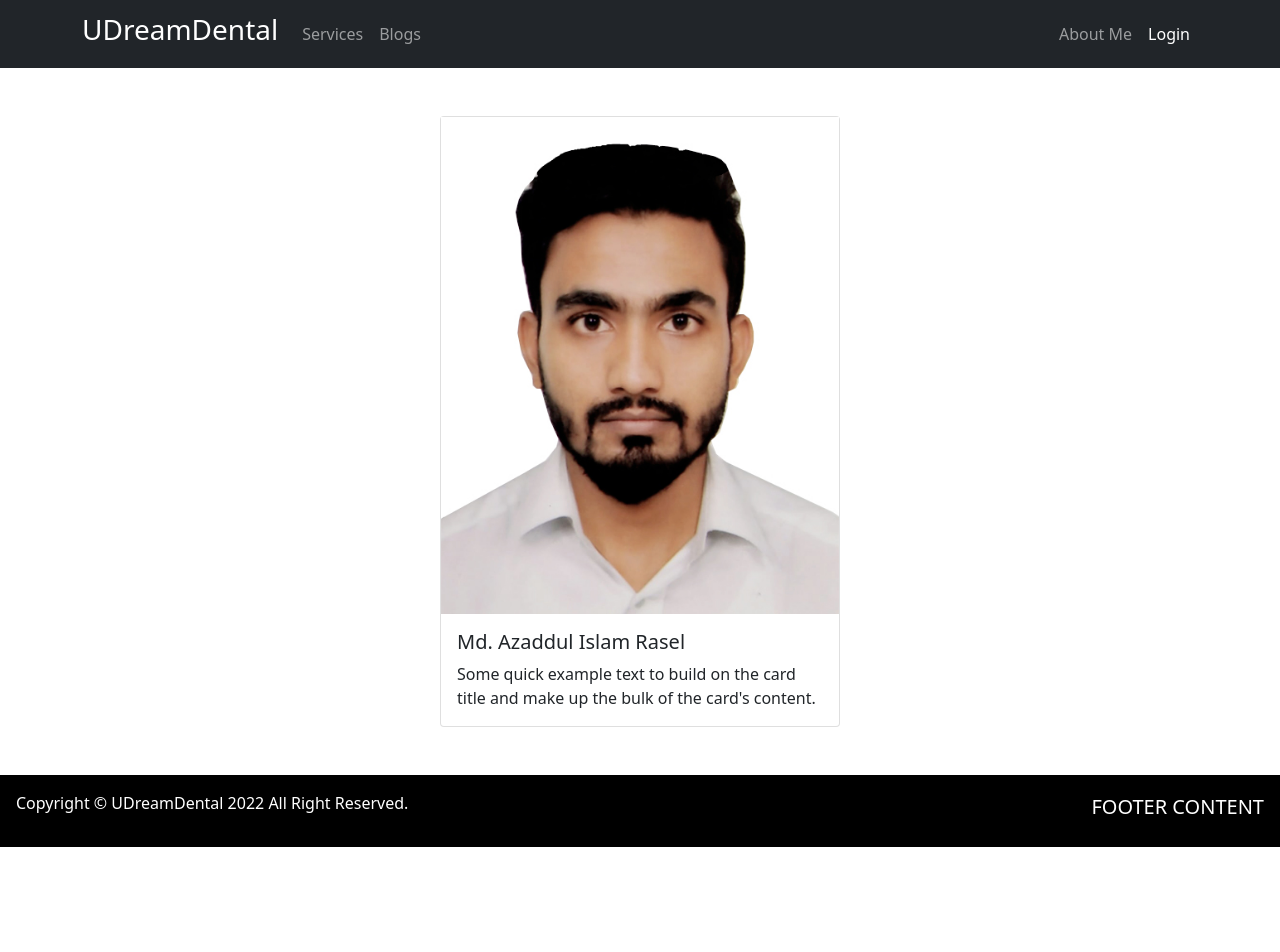
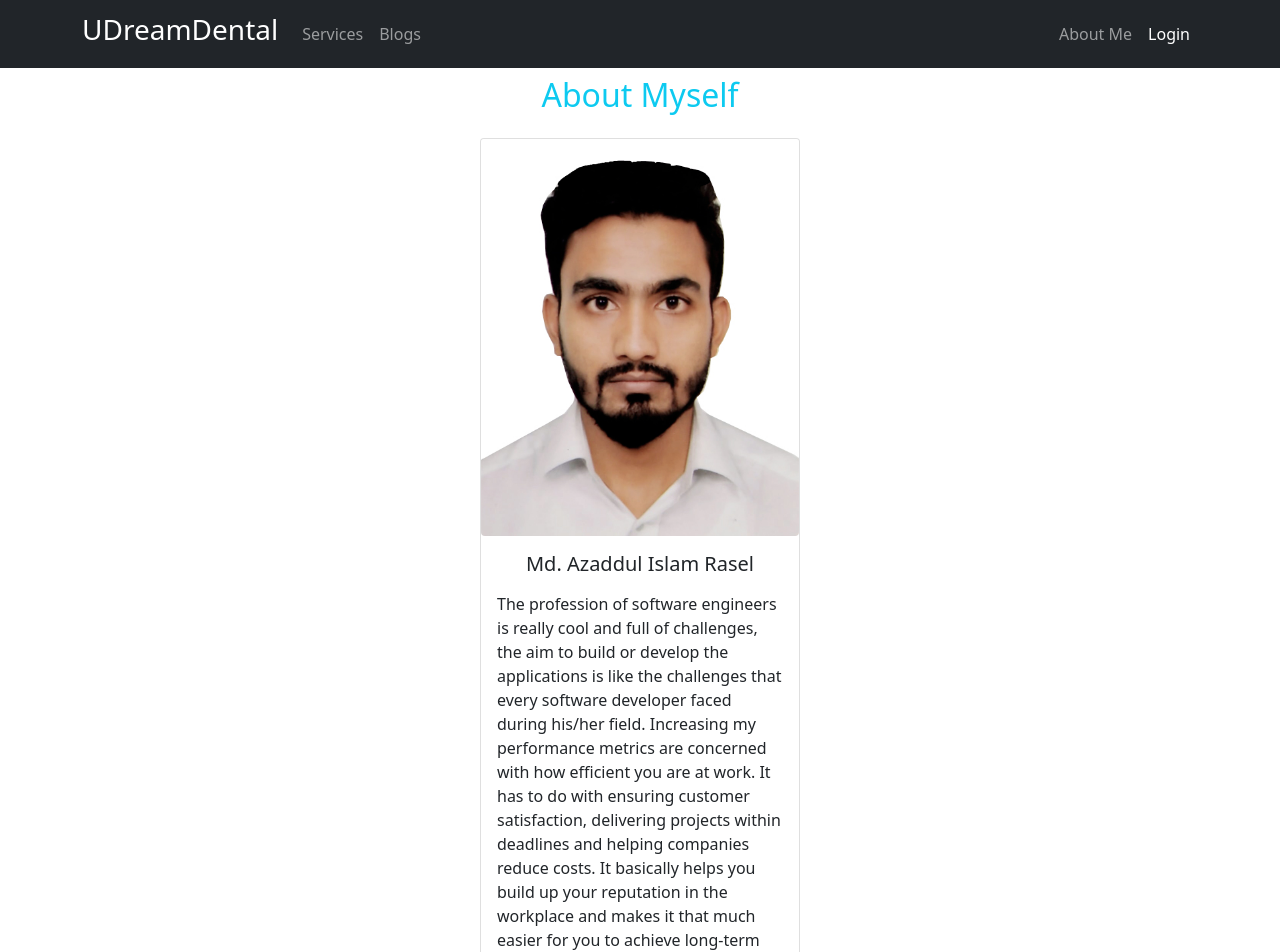
Before and after one commit to Rasel105/UDream_Dental, a React (Create React App) app: page /aboutme in a window 1280 px wide. Shown: the top 952 px of the page. Before the commit the page ends 847 px from the top, so only its background shows below. Built offline with nearby package versions, Linux system fonts and the light colour scheme; no server answers.

Commit message:
about me section prepared

```diff
--- a/src/pages/About/About.js
+++ b/src/pages/About/About.js
@@ -3,17 +3,22 @@ import { Button, Card } from 'react-bootstrap';
 import personalPhoto from '../../images/Personal/Rasel.jpg'
 const About = () => {
      return (
-          <div className='d-flex justify-content-center align-items-center my-5'>
-               <Card style={{ width: '25rem' }}>
-                    <img src={personalPhoto} alt="" />
-                    <Card.Body>
-                         <Card.Title>Md. Azaddul Islam Rasel</Card.Title>
-                         <Card.Text>
-                              Some quick example text to build on the card title and make up the bulk of
-                              the card's content.
-                         </Card.Text>
-                    </Card.Body>
-               </Card>
+          <div>
+               <h2 className='text-center text-info mt-2'>About Myself</h2>
+               <div className='d-flex justify-content-center align-items-center mt-4 mb-5 '>
+                    <Card className='rounded' style={{ width: '20rem' }}>
+                         <img className='rounded' src={personalPhoto} alt="" />
+                         <Card.Body>
+                              <Card.Title className='text-center mb-3'>Md. Azaddul Islam Rasel</Card.Title>
+                              <Card.Text>
+                                   The profession of software engineers is really cool and full of challenges, the aim to build or develop the applications is like the challenges that every software developer faced during his/her field.
+
+                                   Increasing my performance metrics are concerned with how efficient you are at work. It has to do with ensuring customer satisfaction, delivering projects within deadlines and helping companies reduce costs. It basically helps you build up your reputation in the workplace and makes it that much easier for you to achieve long-term goals like promotions.
+
+                              </Card.Text>
+                         </Card.Body>
+                    </Card>
+               </div>
           </div>
      );
 };
--- a/src/pages/Home/Banner/Banner.js
+++ b/src/pages/Home/Banner/Banner.js
@@ -15,7 +15,7 @@ const Banner = () => {
                          />
                          <Carousel.Caption>
                               <h3>Friendly Gentle Dentist</h3>
-                              <p>Nulla vitae elit libero, a pharetra augue mollis interdum.</p>
+                              <p>Every tooth in a man's head is more valuable than a diamond.</p>
                          </Carousel.Caption>
                     </Carousel.Item>
                     <Carousel.Item>
@@ -25,8 +25,8 @@ const Banner = () => {
                               alt="Second slide"
                          />
                          <Carousel.Caption>
-                              <h3>Second slide label</h3>
-                              <p>Lorem ipsum dolor sit amet, consectetur adipiscing elit.</p>
+                              <h3>Possible Risk From Dental Fillings.</h3>
+                              <p>A dentist at work in his vocation always looks down in the mouth.</p>
                          </Carousel.Caption>
                     </Carousel.Item>
                </Carousel>
--- a/src/pages/Home/Home/Home.js
+++ b/src/pages/Home/Home/Home.js
@@ -1,6 +1,4 @@
 import React from 'react';
-import SocialLogin from '../../Login/SocialLogin/SocialLogin';
-import Loading from '../../Shared/Loading/Loading';
 import Banner from '../Banner/Banner';
 import Services from '../Services/Services';
 
--- a/src/pages/Home/Service/Service.js
+++ b/src/pages/Home/Service/Service.js
@@ -12,8 +12,8 @@ const Service = ({ service }) => {
           <div className="card p-2 p-2 border-1 test ">
                <img style={{ height: "200px", borderRadius: "10px" }} src={img} alt="" />
                <div className="card-body">
-                    <h4 className="card-title">{service_name}</h4>
-                    <h2 className="price">$ {price}</h2>
+                    <h4 style={{ color: "#5B5EA6" }} className="card-title">{service_name}</h4>
+                    <h2 style={{ color: "#45B8AC" }} className="price">$ {price}</h2>
                     <p>{description}</p>
                </div>
                <p className="btn w-100 px-4 mx-auto">
```
Also changed, not shown: public/services.json (+5 -8 lines).
